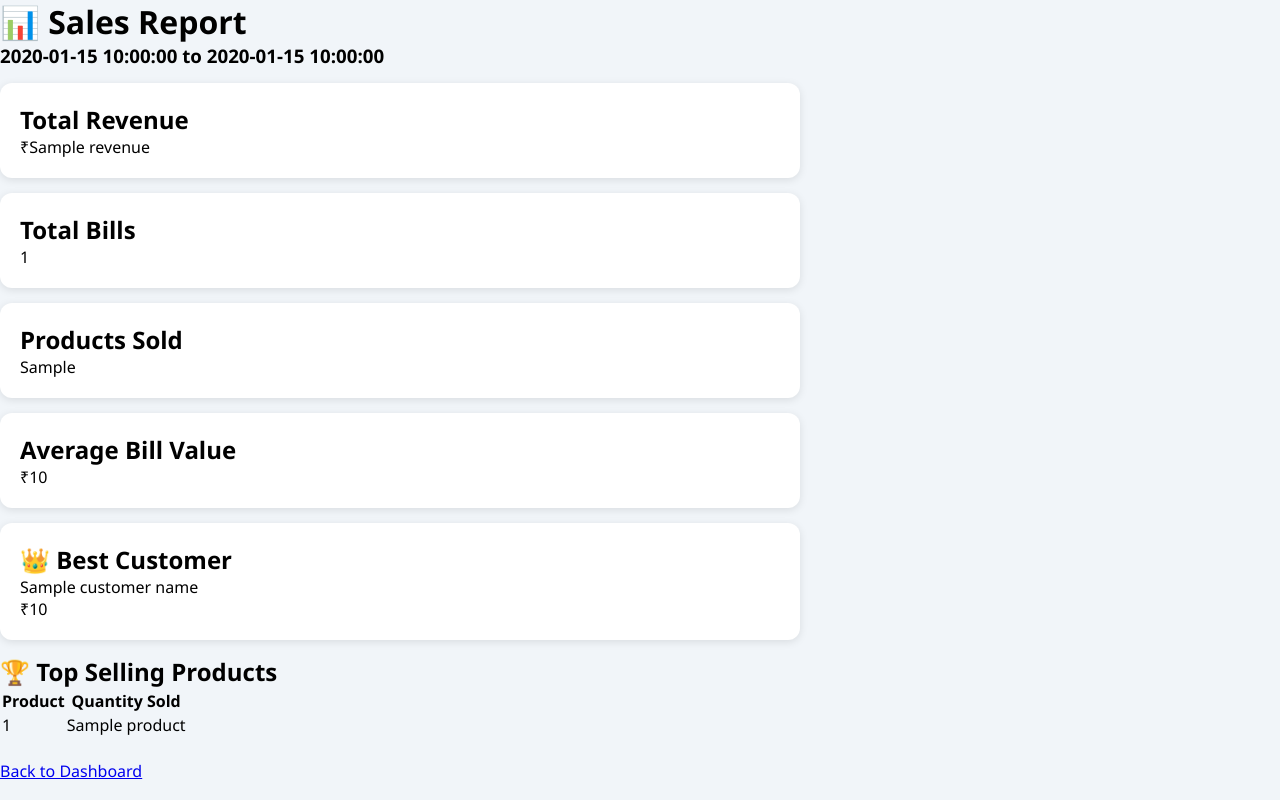
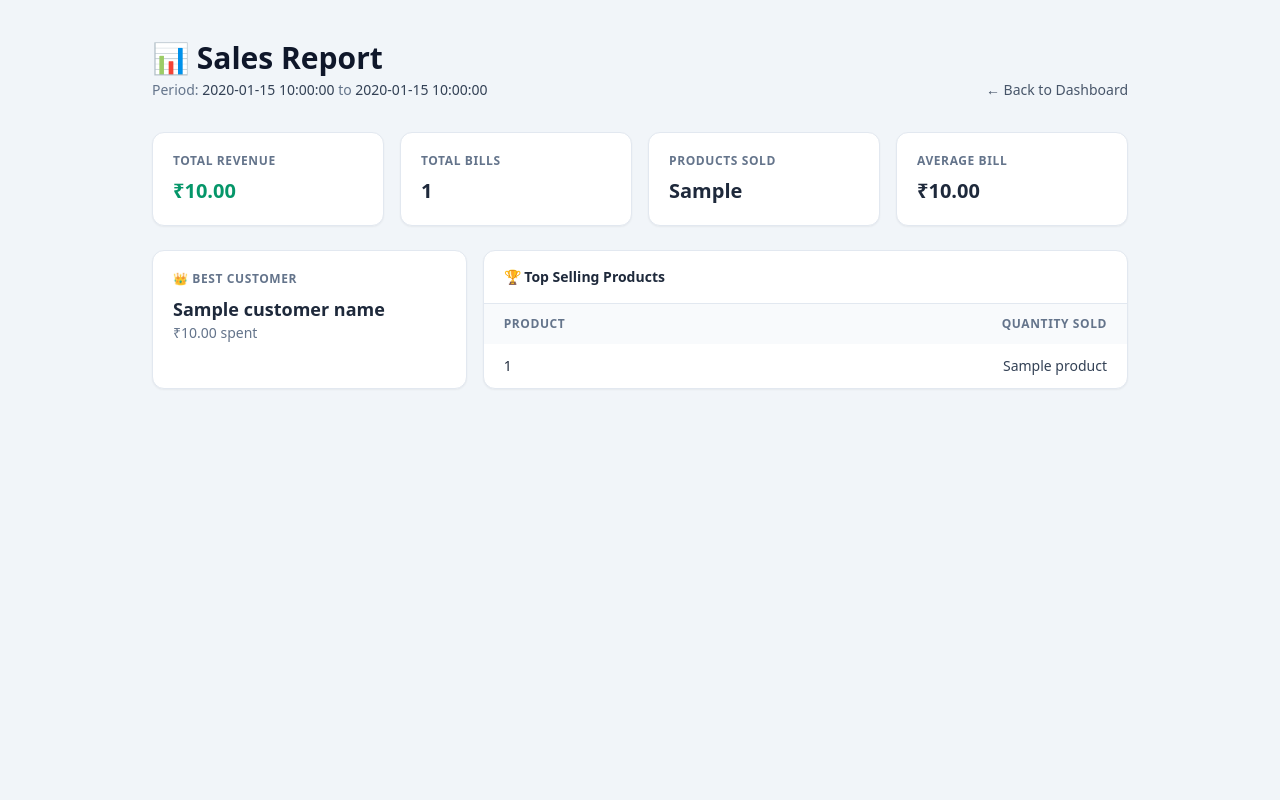
Before and after one commit to devaesack/retail-shop-management-system, a Flask app: template templates/sales_report.html in a window 1280 px wide. Run offline with Flask 3, Linux system fonts and the light colour scheme; the template is opened without the code that fills it: most values are stand-ins (such as "Sample title", 1, 10 or a date in 2020); some libraries are stand-ins or nearby versions.

Commit message:
sales- report

```diff
--- a/templates/sales_report.html
+++ b/templates/sales_report.html
@@ -1,107 +1,105 @@
 <!DOCTYPE html>
-<html>
+<html lang="en">
 
 <head>
+    <meta charset="UTF-8">
+    <meta name="viewport" content="width=device-width, initial-scale=1.0">
     <title>Sales Report</title>
-    <link rel="stylesheet" href="{{ url_for('static', filename='css/style.css') }}">
+    <script src="https://cdn.tailwindcss.com"></script>
 </head>
 
-<body>
+<body class="min-h-screen bg-slate-100 text-slate-800 antialiased">
 
-    <div class="container">
+    <div class="max-w-5xl mx-auto px-4 sm:px-6 py-10">
 
-        <h1>📊 Sales Report</h1>
+        <!-- Header -->
+        <div class="flex flex-col gap-3 sm:flex-row sm:items-end sm:justify-between mb-8">
+            <div>
+                <h1 class="text-3xl font-bold text-slate-900">📊 Sales Report</h1>
+                <p class="mt-1 text-sm text-slate-500">
+                    Period: <span class="font-medium text-slate-700">{{ start_date }}</span>
+                    to <span class="font-medium text-slate-700">{{ end_date }}</span>
+                </p>
+            </div>
 
-        <h3>
-            {{ start_date }}
-            to
-            {{ end_date }}
-        </h3>
+            <a href="/dashboard"
+               class="inline-flex items-center gap-1 text-sm font-medium text-slate-600 hover:text-slate-900 transition">
+                ← Back to Dashboard
+            </a>
+        </div>
 
-        <div class="report-box">
+        <!-- Summary stats -->
+        <div class="grid grid-cols-2 lg:grid-cols-4 gap-4">
 
-            <h2>Total Revenue</h2>
+            <div class="rounded-xl bg-white border border-slate-200 shadow-sm p-5">
+                <p class="text-xs font-semibold uppercase tracking-wider text-slate-500">Total Revenue</p>
+                <p class="mt-2 text-xl font-bold text-emerald-600">₹{{ "%.2f"|format(revenue|float) }}</p>
+            </div>
 
-            <p>₹{{ revenue }}</p>
+            <div class="rounded-xl bg-white border border-slate-200 shadow-sm p-5">
+                <p class="text-xs font-semibold uppercase tracking-wider text-slate-500">Total Bills</p>
+                <p class="mt-2 text-xl font-bold text-slate-800">{{ total_bills }}</p>
+            </div>
+
+            <div class="rounded-xl bg-white border border-slate-200 shadow-sm p-5">
+                <p class="text-xs font-semibold uppercase tracking-wider text-slate-500">Products Sold</p>
+                <p class="mt-2 text-xl font-bold text-slate-800">{{ products_sold }}</p>
+            </div>
+
+            <div class="rounded-xl bg-white border border-slate-200 shadow-sm p-5">
+                <p class="text-xs font-semibold uppercase tracking-wider text-slate-500">Average Bill</p>
+                <p class="mt-2 text-xl font-bold text-slate-800">₹{{ "%.2f"|format(average_bill|float) }}</p>
+            </div>
 
         </div>
 
-        <div class="report-box">
+        <!-- Best customer + top products -->
+        <div class="grid grid-cols-1 lg:grid-cols-3 gap-4 mt-6">
 
-            <h2>Total Bills</h2>
+            <!-- Best customer -->
+            <div class="rounded-xl bg-white border border-slate-200 shadow-sm p-5">
+                <p class="text-xs font-semibold uppercase tracking-wider text-slate-500">👑 Best Customer</p>
+                <p class="mt-2 text-lg font-bold text-slate-800">{{ customer_name }}</p>
+                <p class="text-sm text-slate-500">₹{{ "%.2f"|format(customer_amount|float) }} spent</p>
+            </div>
 
-            <p>{{ total_bills }}</p>
+            <!-- Top selling products -->
+            <div class="lg:col-span-2 rounded-xl bg-white border border-slate-200 shadow-sm overflow-hidden">
+
+                <div class="px-5 py-4 border-b border-slate-200">
+                    <h2 class="text-sm font-semibold text-slate-800">🏆 Top Selling Products</h2>
+                </div>
+
+                <div class="overflow-x-auto">
+                    <table class="min-w-full">
+                        <thead class="bg-slate-50">
+                            <tr>
+                                <th class="px-5 py-3 text-left text-xs font-semibold uppercase tracking-wider text-slate-500">Product</th>
+                                <th class="px-5 py-3 text-right text-xs font-semibold uppercase tracking-wider text-slate-500">Quantity Sold</th>
+                            </tr>
+                        </thead>
+                        <tbody class="divide-y divide-slate-100">
+                            {% for product in top_products %}
+                            <tr class="hover:bg-slate-50 transition">
+                                <td class="px-5 py-3 text-sm font-medium text-slate-800">{{ product[0] }}</td>
+                                <td class="px-5 py-3 text-sm text-right text-slate-700">{{ product[1] }}</td>
+                            </tr>
+                            {% else %}
+                            <tr>
+                                <td colspan="2" class="px-5 py-8 text-center text-sm text-slate-500">
+                                    No products sold in this period.
+                                </td>
+                            </tr>
+                            {% endfor %}
+                        </tbody>
+                    </table>
+                </div>
+
+            </div>
 
         </div>
-
-        <div class="report-box">
-
-            <h2>Products Sold</h2>
-
-            <p>{{ products_sold }}</p>
-
-        </div>
-
-        <div class="report-box">
-
-            <h2>
-                Average Bill Value
-            </h2>
-
-            <p>
-                ₹{{ average_bill }}
-            </p>
-
-        </div>
-
-        <div class="report-box">
-
-            <h2>👑 Best Customer</h2>
-
-            <p>
-                {{ customer_name }}
-            </p>
-
-            <p>
-                ₹{{ customer_amount }}
-            </p>
-
-        </div>
-
-        <div class="bg-white rounded-xl p-6 shadow mt-8">
-
-            <h2>🏆 Top Selling Products</h2>
-
-            <table class="report-table">
-
-                <tr>
-                    <th>Product</th>
-                    <th>Quantity Sold</th>
-                </tr>
-
-                {% for product in top_products %}
-
-                <tr>
-                    <td>{{ product[0] }}</td>
-                    <td>{{ product[1] }}</td>
-                </tr>
-
-                {% endfor %}
-
-            </table>
-
-
-
-        </div>
-
-        <br>
-
-        <a href="/dashboard">
-            Back to Dashboard
-        </a>
 
     </div>
 
 </body>
-
 </html>
```
